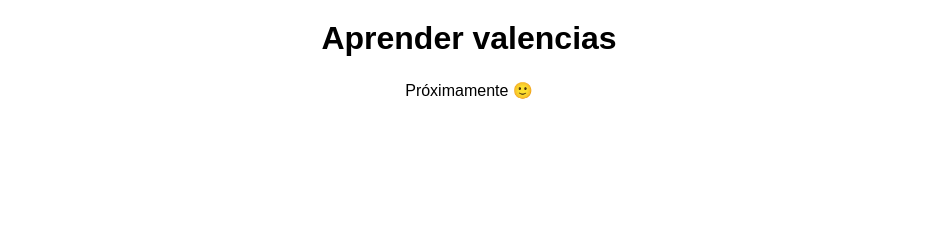
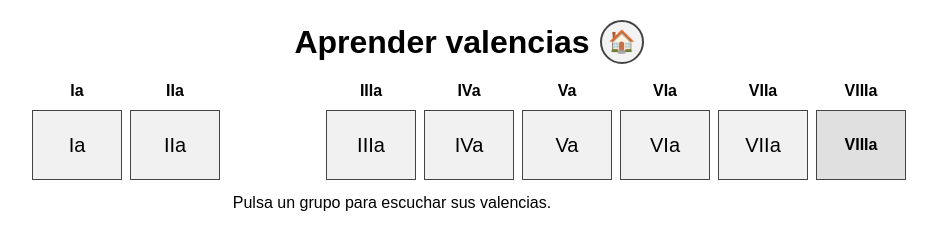
Before and after one commit to qarlosleal/tabla_periodica, a plain HTML site: page valencias.html in a window 1280 px wide. Shown: the whole page, without its empty margins (171-1108 px from the left). Drawn offline with Linux system fonts and the light colour scheme.

Commit message:
valencias 5

```diff
--- a/valencias.html
+++ b/valencias.html
@@ -2,12 +2,79 @@
 <html lang="es">
 <head>
   <meta charset="UTF-8" />
-  <title>Valencias</title>
+  <title>Aprender valencias</title>
   <meta name="viewport" content="width=device-width, initial-scale=1.0" />
   <link rel="stylesheet" href="css/styles.css">
 </head>
+
 <body>
-  <div class="title-row"><h1>Aprender valencias</h1></div>
-  <p style="text-align:center">Próximamente 🙂</p>
+
+<div class="title-row">
+  <h1>Aprender valencias</h1>
+  <button class="icon-btn" onclick="location.href='index.html'" title="Menú">🏠</button>
+</div>
+
+<div class="contenedor-tabla">
+  <!-- Misma idea de rejilla: 9 columnas como tu tabla principal -->
+  <div class="titulos">
+    <div class="titulo">Ia</div>
+    <div class="titulo">IIa</div>
+    <div></div>
+    <div class="titulo">IIIa</div>
+    <div class="titulo">IVa</div>
+    <div class="titulo">Va</div>
+    <div class="titulo">VIa</div>
+    <div class="titulo">VIIa</div>
+    <div class="titulo">VIIIa</div>
+  </div>
+
+  <div class="cuerpo">
+    <!-- fila única con botones por grupo -->
+    <button class="celda val-btn" style="grid-column:1; grid-row:1"
+            onclick="speak('Grupo Ia. Valencia 1')">
+      Ia
+    </button>
+
+    <button class="celda val-btn" style="grid-column:2; grid-row:1"
+            onclick="speak('Grupo IIa. Valencia 2')">
+      IIa
+    </button>
+
+    <button class="celda val-btn" style="grid-column:4; grid-row:1"
+            onclick="speak('Grupo IIIa. Valencias 1 y 3')">
+      IIIa
+    </button>
+
+    <button class="celda val-btn" style="grid-column:5; grid-row:1"
+            onclick="speak('Grupo IVa. Valencias 2 y 4')">
+      IVa
+    </button>
+
+    <button class="celda val-btn" style="grid-column:6; grid-row:1"
+            onclick="speak('Grupo Va. Valencias 1, 3 y 5')">
+      Va
+    </button>
+
+    <button class="celda val-btn" style="grid-column:7; grid-row:1"
+            onclick="speak('Grupo VIa. Valencias 2, 4 y 6')">
+      VIa
+    </button>
+
+    <button class="celda val-btn" style="grid-column:8; grid-row:1"
+            onclick="speak('Grupo VIIa. Valencias 1, 3, 5 y 7')">
+      VIIa
+    </button>
+
+    <div class="bloque" style="grid-column:9; grid-row:1;">
+      VIIIa
+    </div>
+  </div>
+
+  <p style="text-align:center; margin-top:14px; max-width:720px;">
+    Pulsa un grupo para escuchar sus valencias.
+  </p>
+</div>
+
+<script src="js/valencias.js" defer></script>
 </body>
 </html>
```
